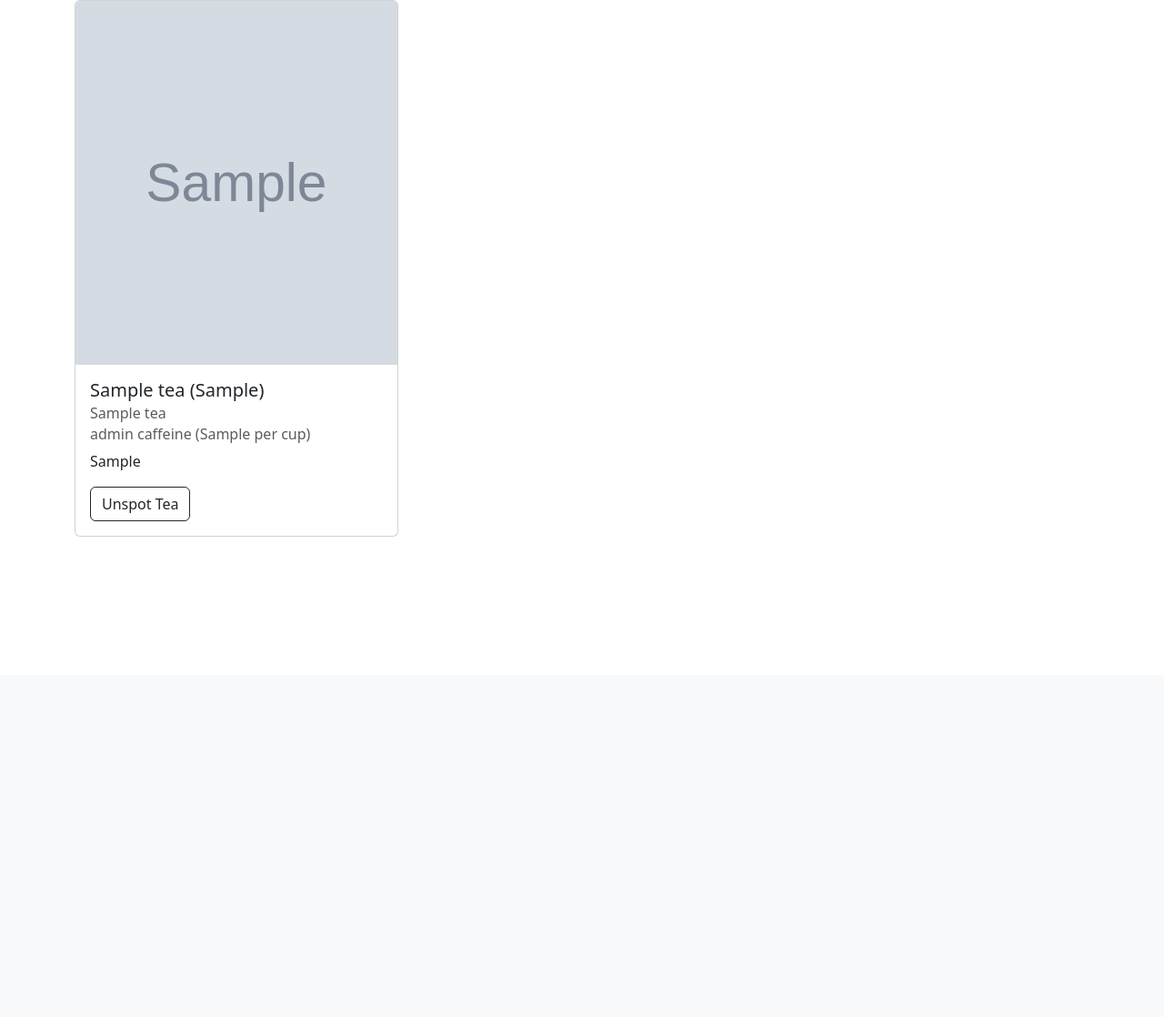
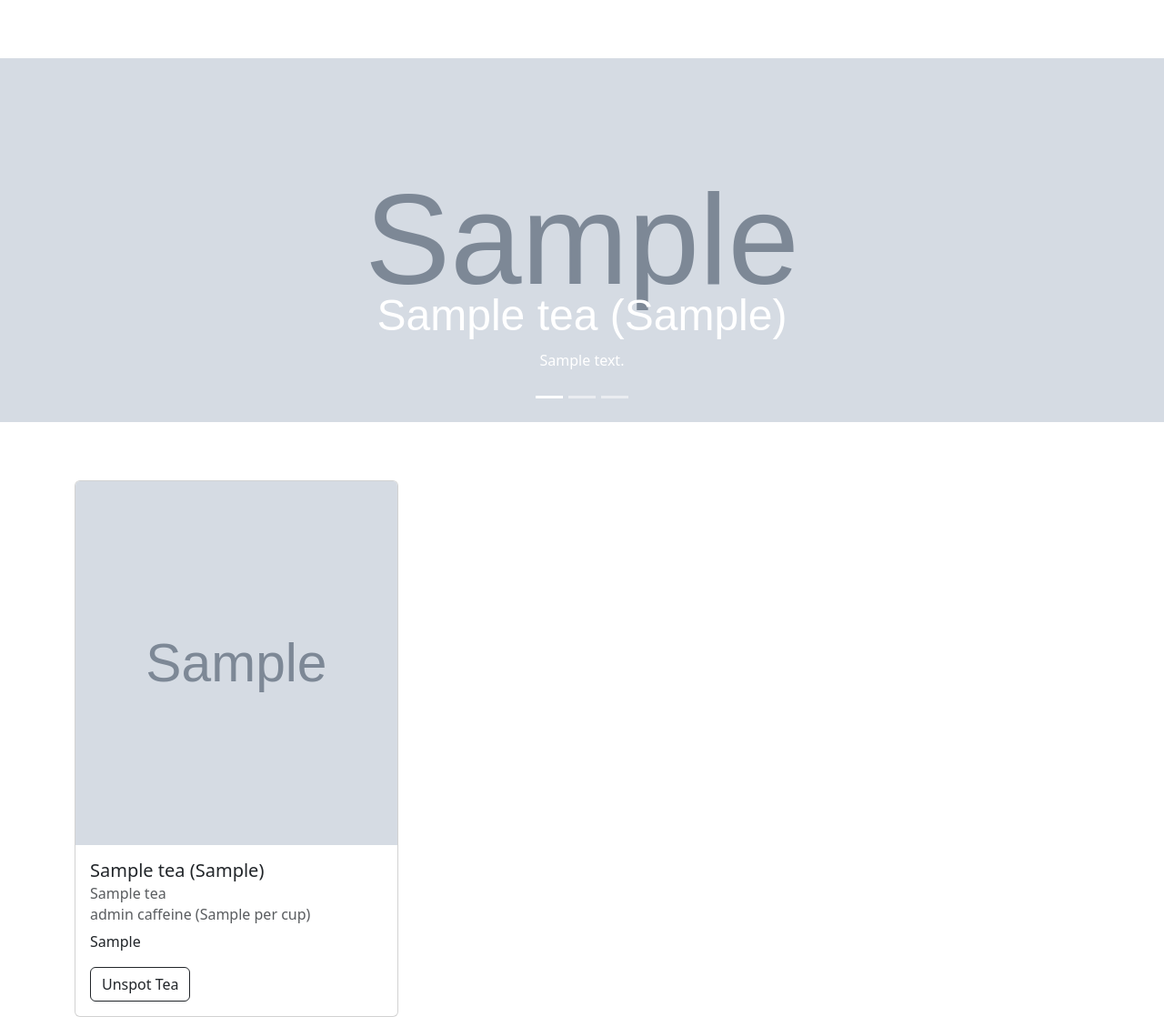
Before and after one commit to elangley12/steepspots, a Flask app: page /user_profile in a window 1280 px wide. Shown: the part 58-1176 px from the top of the page at 91% size. Before the commit the page ends 648 px from the top, so only its background shows below. Run offline with Flask 2, Linux system fonts and the light colour scheme; the visitor is signed in with stand-in values (Sample User, id 1); tables that the repository leaves empty hold one stand-in row (values such as "Sample post"); grey boxes marked "Sample" are stand-in pictures.

Commit message:
completed about carousel

```diff
--- a/static/styles.css
+++ b/static/styles.css
@@ -55,3 +55,8 @@ reseda green    #5C755E
 .container {
     margin-bottom: 5%;
 }
+
+h4 {
+    font-family: sans-serif;
+    font-size: 300%;
+}
--- a/templates/userprofile.html
+++ b/templates/userprofile.html
@@ -3,7 +3,37 @@
 
 {% block body %}
 
-<div>
+<div id="about-background" class="container-fluid" style="padding-right:0; padding-left:0;">
+
+  <div id="about-carousel" class="carousel slide" data-bs-ride="carousel">
+    <!-- TODO - make the below div a jinja for loop for each favorited tea -->
+    <div class="carousel-indicators">
+      <button type="button" data-bs-target="#about-carousel" data-bs-slide-to="0" class="active" aria-current="true" aria-label="Slide 1"></button>
+      <button type="button" data-bs-target="#about-carousel" data-bs-slide-to="1" aria-label="Slide 2"></button>
+      <button type="button" data-bs-target="#about-carousel" data-bs-slide-to="2" aria-label="Slide 3"></button>
+    </div>
+
+    <div class="carousel-inner">
+      {% for favorite in user_favorites %}
+      <div class="carousel-item active">
+        <img src="{{ favorite.tea.tea_img }}" class="d-block w-100 carousel-img" alt="...">
+        <div class="carousel-caption d-none d-md-block">
+          <h4>{{ favorite.tea.tea_name }} ({{favorite.tea.tea_origin}})</h4>
+          <p>{{ favorite.tea.tea_flavor_notes }}</p>
+        </div>
+      </div>
+      {% endfor %}
+    </div>
+    <!-- <button class="carousel-control-prev" type="button" data-bs-target="#carouselExampleCaptions" data-bs-slide="prev">
+      <span class="carousel-control-prev-icon" aria-hidden="true"></span>
+      <span class="visually-hidden">Previous</span>
+    </button>
+    <button class="carousel-control-next" type="button" data-bs-target="#carouselExampleCaptions" data-bs-slide="next">
+      <span class="carousel-control-next-icon" aria-hidden="true"></span>
+      <span class="visually-hidden">Next</span>
+    </button> -->
+  </div>
+
   <div class="container user-results">
     <div class="row row-cols-1 row-cols-md-3 g-4" id="user-tea-results">
       {% for favorite in user_favorites %}
```
Also changed, not shown: templates/homepage.html (+9 -9 lines).
